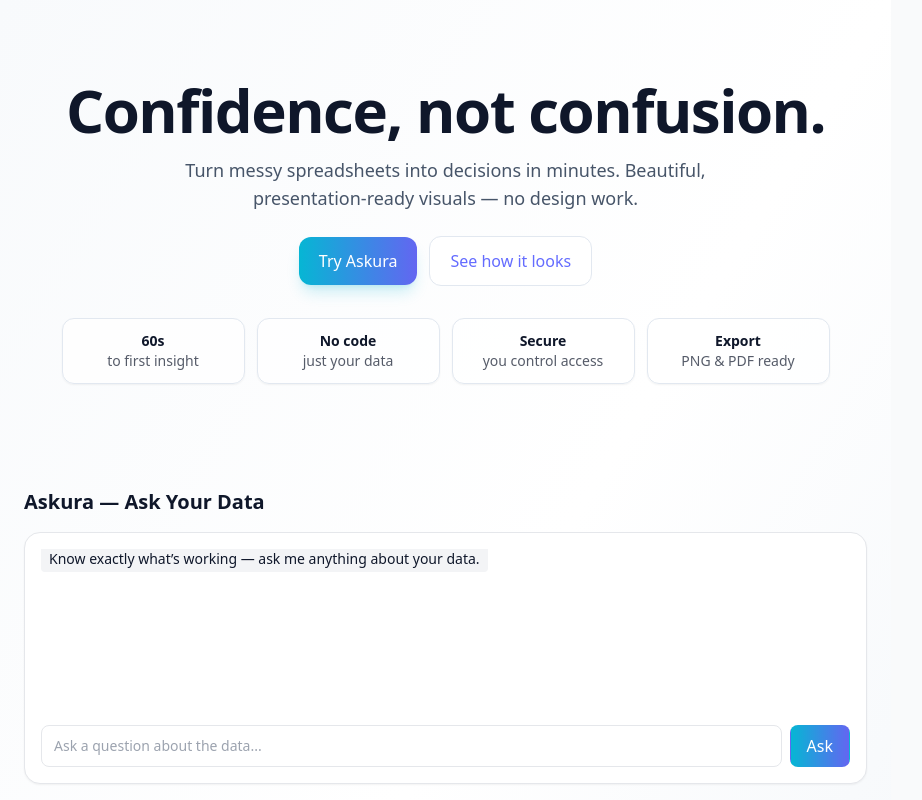
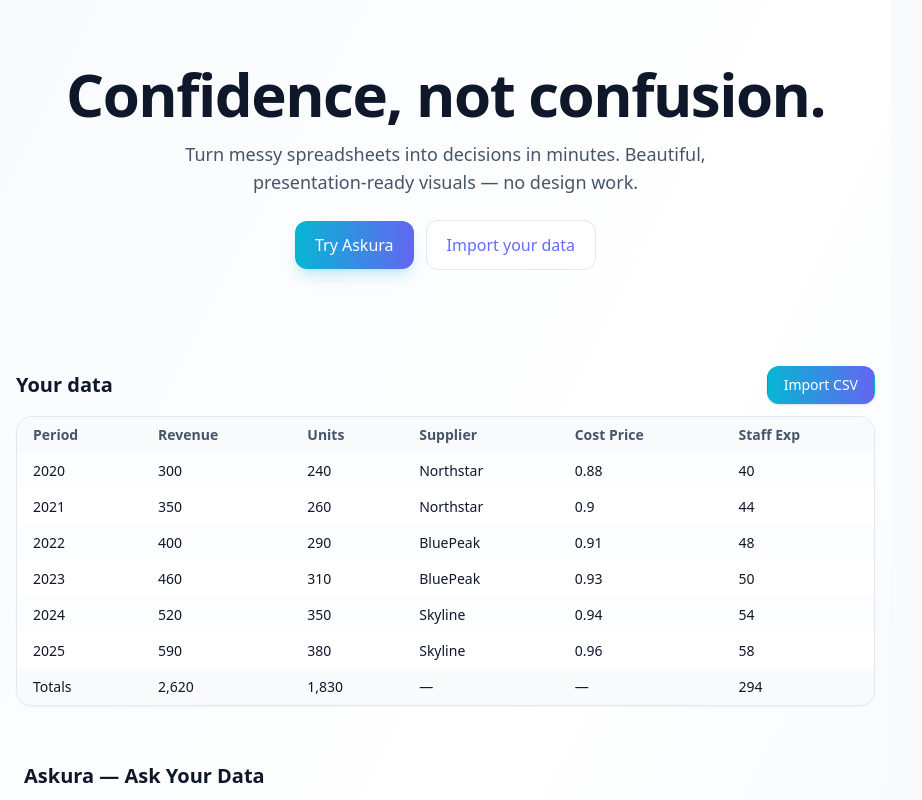
Before and after one commit to chartura/chartura-demo, a React (Vite) app: page / in a window 1280 px wide. Shown: the top 800 px of the page, without its empty margins (0-922 px from the left). Built offline with nearby package versions, Linux system fonts and the light colour scheme.

Commit message:
Restore table + CSV import; full-height layout; keep chat + premium

```diff
--- a/src/HomePage.tsx
+++ b/src/HomePage.tsx
@@ -1,4 +1,4 @@
-import { useState } from 'react';
+import { useMemo, useRef, useState } from 'react';
 import PremiumShowcase from './sections/PremiumShowcase';
 
 interface Row {
@@ -48,12 +48,45 @@
   }
 }
 
+// --- CSV Import (no deps) ---
+function parseCsvToRows(csv: string): Row[] {
+  const lines = csv.split(/\r?\n/).filter(Boolean);
+  if (lines.length === 0) return [];
+  const headers = lines[0].split(',').map(h => h.trim().toLowerCase());
+  const idx = (name: string) => headers.indexOf(name);
+  const iPeriod = idx('period');
+  const iRevenue = idx('revenue');
+  const iUnits = idx('units');
+  const iSupplier = idx('supplier');
+  const iCost = idx('costprice');
+  const iStaff = idx('staffexp');
+
+  const rows: Row[] = [];
+  for (let li = 1; li < lines.length; li++) {
+    const cols = lines[li].split(',').map(c => c.trim());
+    if (!cols.length) continue;
+    rows.push({
+      period: String(cols[iPeriod] ?? ''),
+      revenue: Number(cols[iRevenue] ?? 0),
+      units: Number(cols[iUnits] ?? 0),
+      supplier: String(cols[iSupplier] ?? ''),
+      costPrice: Number(cols[iCost] ?? 0),
+      staffExp: Number(cols[iStaff] ?? 0),
+    });
+  }
+  return rows.filter(r => r.period);
+}
+
 export default function HomePage() {
-  const [rows] = useState<Row[]>(defaultRows());
+  const [rows, setRows] = useState<Row[]>(defaultRows());
   const [input, setInput] = useState('');
   const [messages, setMessages] = useState<{ role: 'user' | 'ai'; text: string }[]>([
     { role: 'ai', text: 'Know exactly what’s working — ask me anything about your data.' }
   ]);
+
+  // File input ref
+  const fileRef = useRef<HTMLInputElement | null>(null);
+  const [importErr, setImportErr] = useState<string>('');
 
   async function send() {
     const q = input.trim();
@@ -64,12 +97,49 @@
     setMessages((m) => [...m, { role: 'ai', text: ai }]);
   }
 
+  function onPickFile() {
+    fileRef.current?.click();
+  }
+
+  function onFileChange(e: React.ChangeEvent<HTMLInputElement>) {
+    const file = e.target.files?.[0];
+    if (!file) return;
+    setImportErr('');
+    const ext = file.name.split('.').pop()?.toLowerCase();
+    if (ext !== 'csv') {
+      setImportErr('Please upload a CSV file (Excel export is fine).');
+    }
+    const fr = new FileReader();
+    fr.onload = () => {
+      try {
+        const text = String(fr.result || '');
+        const imported = parseCsvToRows(text);
+        if (imported.length === 0) {
+          setImportErr('No rows found. Make sure your CSV has a header with: period,revenue,units,supplier,costPrice,staffExp');
+        } else {
+          setRows(imported);
+        }
+      } catch (err: any) {
+        setImportErr('Could not read the file. Try saving as CSV and uploading again.');
+      }
+    };
+    fr.readAsText(file);
+    // Reset input value so re-uploading the same file triggers change
+    e.target.value = '';
+  }
+
+  // Compute table columns and totals
+  const totals = useMemo(() => {
+    const sum = (k: keyof Row) => rows.reduce((s, r) => s + (Number(r[k]) || 0), 0);
+    return { revenue: sum('revenue'), units: sum('units'), staffExp: sum('staffExp') };
+  }, [rows]);
+
   return (
-    <div className="font-inter min-h-screen bg-gradient-to-br from-slate-50 via-white to-slate-100 text-slate-900">
+    <div className="font-inter min-h-screen flex flex-col bg-gradient-to-br from-slate-50 via-white to-slate-100 text-slate-900">
       {/* Hero */}
       <section className="relative overflow-hidden">
         <div className="absolute inset-0 -z-10 bg-[radial-gradient(60%_60%_at_50%_0%,rgba(14,165,233,0.12),transparent_60%)]" />
-        <div className="mx-auto max-w-6xl px-4 py-20 text-center">
+        <div className="mx-auto max-w-6xl px-4 py-16 text-center">
           <h1 className="text-4xl md:text-6xl font-extrabold tracking-tight">
             Confidence, not confusion.
           </h1>
@@ -80,29 +150,71 @@
             <a href="#askura" className="rounded-xl bg-gradient-to-r from-cyan-500 to-indigo-500 px-5 py-3 text-white font-medium shadow-lg shadow-cyan-500/20 hover:shadow-xl hover:shadow-cyan-500/30 transition">
               Try Askura
             </a>
-            <a href="#showcase" className="rounded-xl border border-slate-200 bg-white px-5 py-3 font-medium hover:shadow-md transition">
-              See how it looks
+            <a href="#data" className="rounded-xl border border-slate-200 bg-white px-5 py-3 font-medium hover:shadow-md transition">
+              Import your data
             </a>
           </div>
+        </div>
+      </section>
 
-          <div className="mt-8 grid grid-cols-2 md:grid-cols-4 gap-3 max-w-3xl mx-auto text-sm">
-            <div className="rounded-xl border border-slate-200 bg-white/80 p-3 shadow-sm">
-              <div className="font-semibold">60s</div>
-              <div className="opacity-70">to first insight</div>
-            </div>
-            <div className="rounded-xl border border-slate-200 bg-white/80 p-3 shadow-sm">
-              <div className="font-semibold">No code</div>
-              <div className="opacity-70">just your data</div>
-            </div>
-            <div className="rounded-xl border border-slate-200 bg-white/80 p-3 shadow-sm">
-              <div className="font-semibold">Secure</div>
-              <div className="opacity-70">you control access</div>
-            </div>
-            <div className="rounded-xl border border-slate-200 bg-white/80 p-3 shadow-sm">
-              <div className="font-semibold">Export</div>
-              <div className="opacity-70">PNG & PDF ready</div>
+      {/* Main content */}
+      <main className="flex-1">
+        {/* Data import + table */}
+        <section id="data" className="mx-auto max-w-6xl px-4 py-8">
+          <div className="flex items-center justify-between gap-3 mb-3">
+            <h2 className="text-xl font-semibold">Your data</h2>
+            <div className="flex items-center gap-2">
+              <input
+                ref={fileRef}
+                type="file"
+                accept=".csv,text/csv"
+                onChange={onFileChange}
+                className="hidden"
+              />
+              <button
+                onClick={onPickFile}
+                className="rounded-xl bg-gradient-to-r from-cyan-500 to-indigo-500 px-4 py-2 text-white text-sm font-medium shadow hover:opacity-95"
+              >
+                Import CSV
+              </button>
             </div>
           </div>
+          {importErr && <div className="text-sm text-rose-600 mb-2">{importErr}</div>}
+          <div className="overflow-x-auto rounded-2xl border border-slate-200 bg-white shadow-sm">
+            <table className="min-w-full text-sm">
+              <thead className="bg-slate-50">
+                <tr className="text-left text-slate-600">
+                  <th className="px-4 py-2">Period</th>
+                  <th className="px-4 py-2">Revenue</th>
+                  <th className="px-4 py-2">Units</th>
+                  <th className="px-4 py-2">Supplier</th>
+                  <th className="px-4 py-2">Cost Price</th>
+                  <th className="px-4 py-2">Staff Exp</th>
+                </tr>
+              </thead>
+              <tbody>
+                {rows.map((r, i) => (
+                  <tr key={i} className={i % 2 ? 'bg-white' : 'bg-slate-50/40'}>
+                    <td className="px-4 py-2">{r.period}</td>
+                    <td className="px-4 py-2">{r.revenue.toLocaleString()}</td>
+                    <td className="px-4 py-2">{r.units.toLocaleString()}</td>
+                    <td className="px-4 py-2">{r.supplier}</td>
+                    <td className="px-4 py-2">{r.costPrice}</td>
+                    <td className="px-4 py-2">{r.staffExp.toLocaleString()}</td>
+                  </tr>
+                ))}
+              </tbody>
+              <tfoot className="bg-slate-50">
+                <tr className="font-medium">
+                  <td className="px-4 py-2">Totals</td>
+                  <td className="px-4 py-2">{totals.revenue.toLocaleString()}</td>
+                  <td className="px-4 py-2">{totals.units.toLocaleString()}</td>
+                  <td className="px-4 py-2">—</td>
+                  <td className="px-4 py-2">—</td>
+                  <td className="px-4 py-2">{totals.staffExp.toLocaleString()}</td>
+                </tr>
+              </tfoot>
+            </table>
           </div>
         </section>
 
@@ -138,6 +250,7 @@
         <div id="showcase">
           <PremiumShowcase rows={rows} />
         </div>
+      </main>
 
       {/* Footer */}
       <footer className="border-t border-slate-200 bg-white/70">
```
Lines whose indentation alone changed are shown as unchanged.
